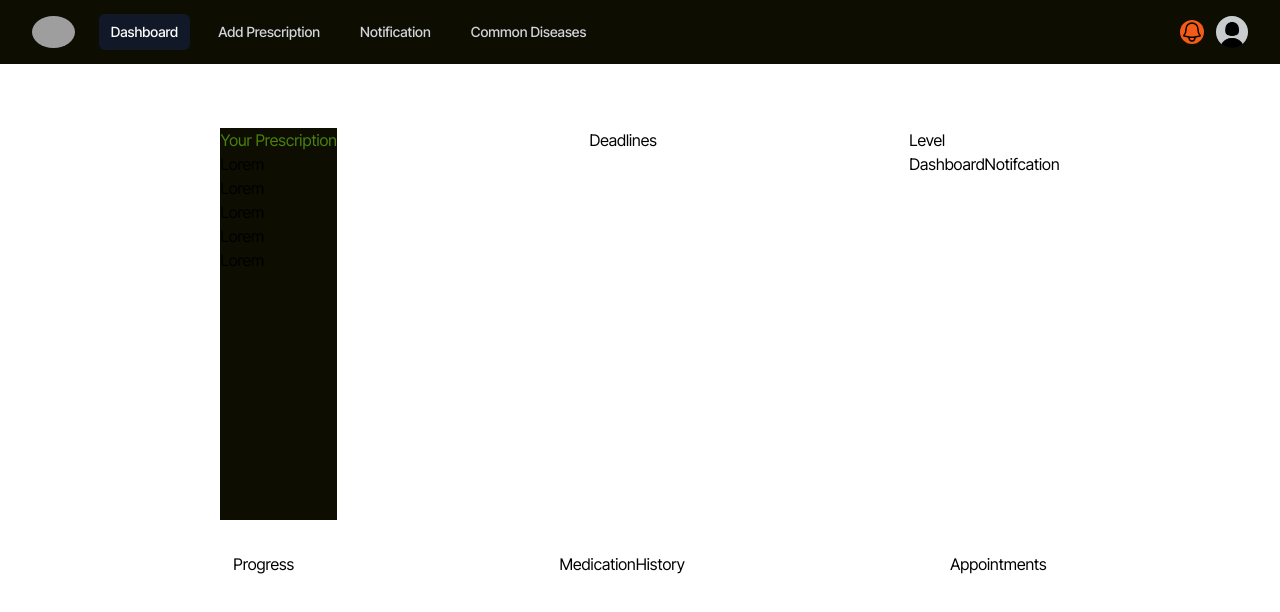
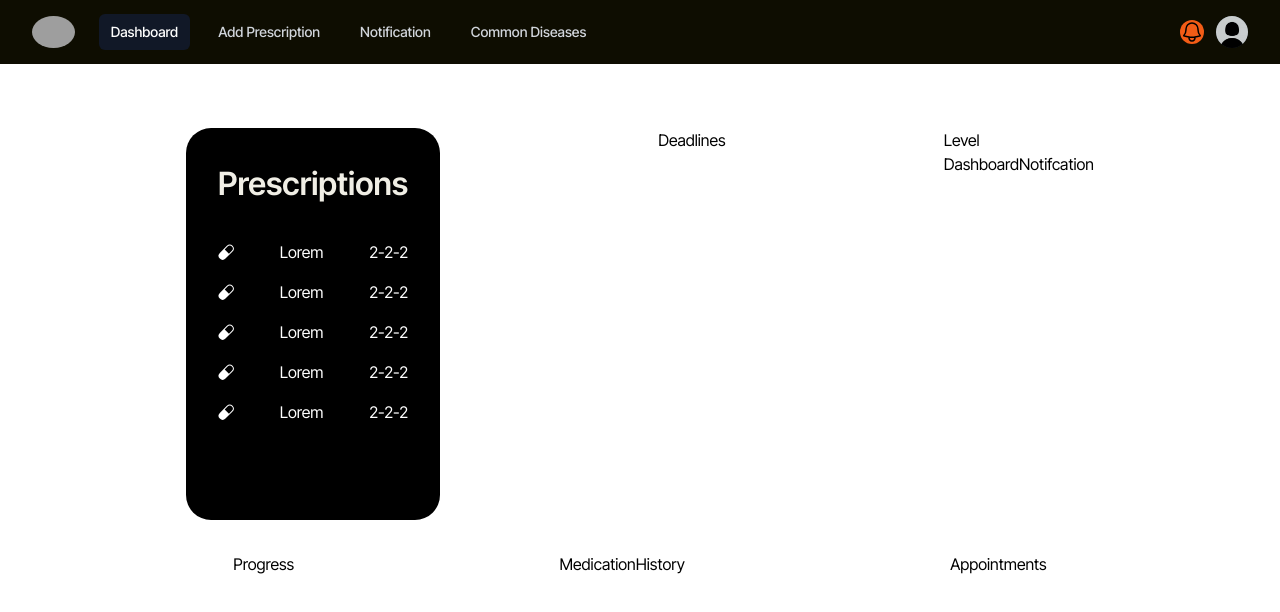
Before and after one commit to Aaryan-Urunkar/Newbiethon, a React (Vite) app in the folder newbiethon/: page / in a window 1280 px wide. Shown: the top 612 px of the page. Built offline with nearby package versions, Linux system fonts and the light colour scheme; grey boxes are pictures that could not be loaded.

Commit message:
prescription

```diff
--- a/newbiethon/src/components/Prescriptions.jsx
+++ b/newbiethon/src/components/Prescriptions.jsx
@@ -1,13 +1,35 @@
+import styles from '../css/Prescriptions.module.css'
+import { BsCapsule } from 'react-icons/bs'
 const Prescriptions = () => {
   return (
-    <div className="box bg-background">
-      <h2 className="text-secondary">Your Prescription</h2>
+    <div className={styles.box}>
+      <h2>Prescriptions</h2>
       <ul className="pres">
-        <li>Lorem </li>
-        <li>Lorem </li>
-        <li>Lorem </li>
-        <li>Lorem </li>
-        <li>Lorem </li>
+        <li>
+          <BsCapsule />
+          Lorem
+          <span>2-2-2</span>
+        </li>
+        <li>
+          <BsCapsule />
+          Lorem
+          <span>2-2-2</span>
+        </li>
+        <li>
+          <BsCapsule />
+          Lorem
+          <span>2-2-2</span>
+        </li>
+        <li>
+          <BsCapsule />
+          Lorem
+          <span>2-2-2</span>
+        </li>
+        <li>
+          <BsCapsule />
+          Lorem
+          <span>2-2-2</span>
+        </li>
       </ul>
     </div>
   )
--- a/newbiethon/src/css/Content.module.css
+++ b/newbiethon/src/css/Content.module.css
@@ -25,3 +25,7 @@
 * {
   font-family: 'Inter Tight', sans-serif;
 }
+h2 {
+  font-size: 2rem;
+  font-weight: 600;
+}
--- a/newbiethon/src/css/Prescriptions.css
+++ /dev/null
@@ -1,5 +0,0 @@
-ul {
-  display: flex;
-  flex: column;
-  gap: 1rem;
-}
--- /dev/null
+++ b/newbiethon/src/css/Prescriptions.module.css
@@ -0,0 +1,29 @@
+.box {
+  padding: 2rem;
+  border-radius: 25px;
+  background: black;
+  display: flex;
+  flex-direction: column;
+  gap: 2rem;
+}
+h2 {
+  text-align: center;
+
+  font-size: 2rem !important;
+  color: #f0eee5;
+
+  font-weight: 600 !important;
+}
+ul {
+  margin: 2rem 0;
+  color: white;
+  display: flex;
+  flex-direction: column;
+  gap: 1rem;
+}
+li {
+  display: flex;
+  gap: 2rem;
+  align-items: center;
+  justify-content: space-between;
+}
--- /dev/null
+++ b/package.json
@@ -0,0 +1,5 @@
+{
+  "dependencies": {
+    "react-icons": "^5.0.1"
+  }
+}
```
Also changed, not shown: 1 other file (tests, documents, lock files or other folders).
